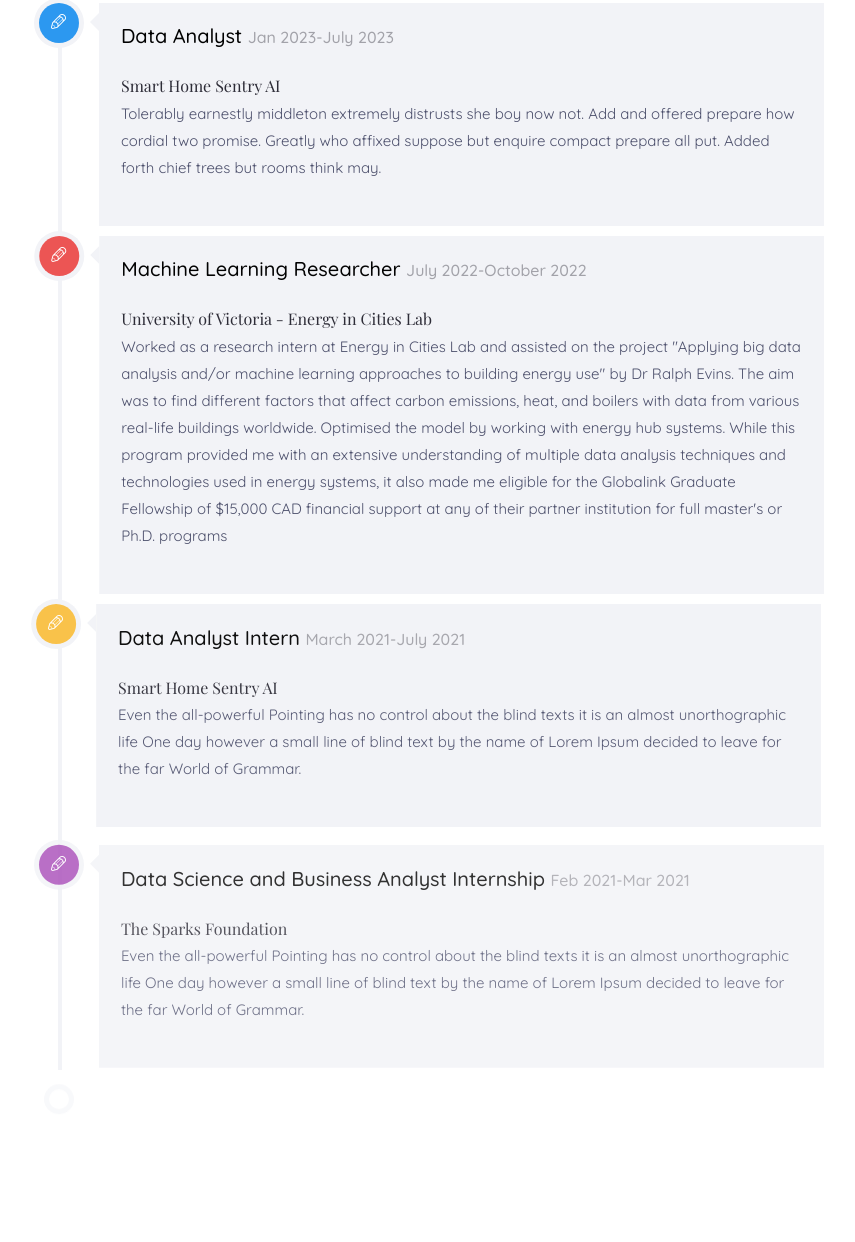
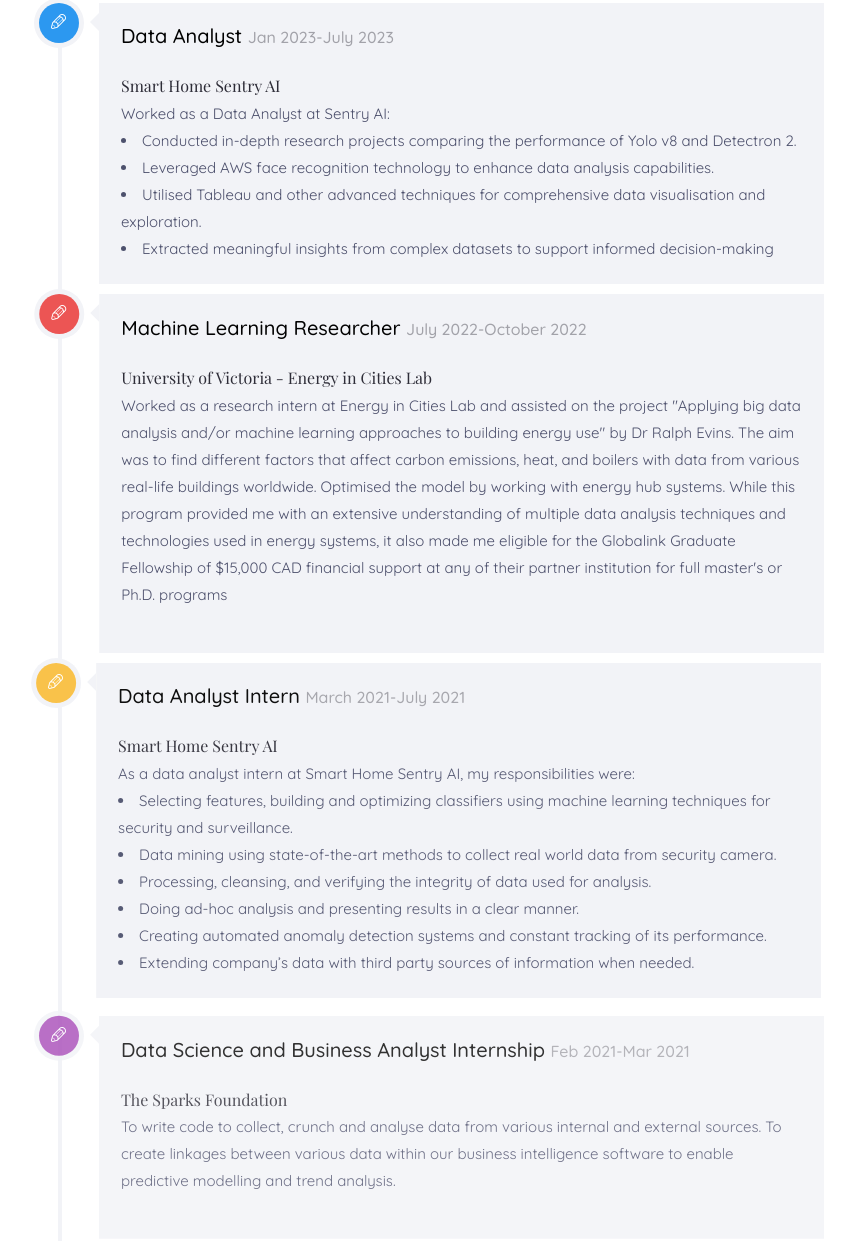
Before and after one commit to SaishaShetty/Saisha, a plain HTML site: page index.html in a window 1280 px wide. Shown: the part 3697-4939 px from the top of the page, without its empty margins (364-1219 px from the left). Drawn offline with nearby package versions, Linux system fonts and the light colour scheme; files whose address does not match are found by name; a web font is replaced by a local one.

Commit message:
Work Experience bugs fixed

```diff
--- a/index.html
+++ b/index.html
@@ -352,8 +352,11 @@
 					               <div class="timeline-label">
 									<h2><a href="#">Data Analyst</a> <span>Jan 2023-July 2023</span></h2>
 									<h4 style="margin-bottom: 5px; font-size: medium;">Smart Home Sentry AI</h4>
-									<p>Tolerably earnestly middleton extremely distrusts she boy now not. Add and offered prepare how cordial two promise. Greatly who affixed suppose but enquire compact prepare all put. Added forth chief trees but rooms think may.</p>
-								</div>
+									Worked as a Data Analyst at Sentry AI:
+									<li>Conducted in-depth research projects comparing the performance of Yolo v8 and Detectron 2.</li>
+									<li>Leveraged AWS face recognition technology to enhance data analysis capabilities.</li>
+									<li>Utilised Tableau and other advanced techniques for comprehensive data visualisation and exploration.</li>
+									<li>Extracted meaningful insights from complex datasets to support informed decision-making</li>
 					            </div>
 					         </article>
 
@@ -379,8 +382,14 @@
 					               <div class="timeline-label">
 					               	<h2><a href="#">Data Analyst Intern</a> <span>March 2021-July 2021</span></h2>
 									<h4 style="margin-bottom: 5px; font-size: medium;">Smart Home Sentry AI</h4>
-					                  <p>Even the all-powerful Pointing has no control about the blind texts it is an almost unorthographic life One day however a small line of blind text by the name of Lorem Ipsum decided to leave for the far World of Grammar.</p>
-					               </div>
+									As a data analyst intern at Smart Home Sentry AI, my responsibilities were:
+									<li>Selecting features, building and optimizing classifiers using machine learning techniques for security and surveillance.</li>
+									<li>Data mining using state-of-the-art methods to collect real world data from security camera.</li>
+									<li>Processing, cleansing, and verifying the integrity of data used for analysis.</li>
+									<li>Doing ad-hoc analysis and presenting results in a clear manner.</li>
+									<li>Creating automated anomaly detection systems and constant tracking of its performance.</li>
+									<li>Extending company’s data with third party sources of information when needed.</li>
+								</div>
 					            </div>
 					         </article>
 
@@ -392,7 +401,7 @@
 					               <div class="timeline-label">
 					               	<h2><a href="#">Data Science and Business Analyst Internship</a> <span>Feb 2021-Mar 2021</span></h2>
 									   <h4 style="margin-bottom: 5px; font-size: medium;">The Sparks Foundation</h4>
-					                  <p>Even the all-powerful Pointing has no control about the blind texts it is an almost unorthographic life One day however a small line of blind text by the name of Lorem Ipsum decided to leave for the far World of Grammar.</p>
+					                  <p>To write code to collect, crunch and analyse data from various internal and external sources. To create linkages between various data within our business intelligence software to enable predictive modelling and trend analysis.</p>
 					               </div>
 					            </div>
 					         </article>
```
Also changed, not shown: 2 other files.
